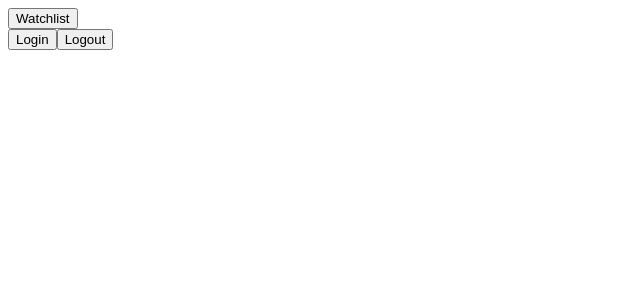
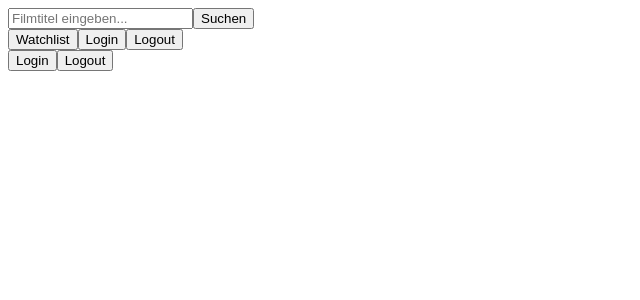
Before and after one commit to Maikeru04/Watchly, a React app in the folder frontend/: page / in a window 1280 px wide. Shown: the top 300 px of the page, without its empty margins (0-640 px from the left). Built offline with nearby package versions, Linux system fonts and the light colour scheme; no server answers; the HTML template or start-up script is replaced by a standard one.

Commit message:
Added advanced NavBar

```diff
--- a/frontend/src/Navbar.tsx
+++ b/frontend/src/Navbar.tsx
@@ -1,19 +1,63 @@
+import { useState } from "react";
+import { movieService } from "./api/MovieService.ts";
+import type { Movie } from "./types/Movie.ts";
 import {useNavigate} from "react-router-dom";
 
-export default function Navbar() {
+type NavbarProps = {
+    setMovies: (movies: Movie[]) => void;
+    setLoading: (loading: boolean) => void;
+};
 
+export default function Navbar({ setMovies, setLoading }: NavbarProps) {
+    const [inputValue, setInputValue] = useState("");
     const nav = useNavigate()
 
-    function navSeries() {
+    function login() {
+        const host =
+            window.location.host === "localhost:5173"
+                ? "http://localhost:8080"
+                : window.location.origin;
+        window.open(host + "/oauth2/authorization/github", "_self");
+    }
+
+    function logout() {
+        const host =
+            window.location.host === "localhost:5173"
+                ? "http://localhost:8080"
+                : window.location.origin;
+        window.open(host + "/logout", "_self");
+    }
+
+    const handleSubmit = async () => {
+        setLoading(true);
+        const results = await movieService(inputValue);
+        setMovies(results);
+        setLoading(false);
+    };
+
+    function navWatchlist() {
         nav("/watchlist")
     }
 
-
     return (
-        <>
-            <div>
-                <button onClick={navSeries}>Watchlist</button>
-            </div>
-        </>
-    )
+        <div>
+            <form
+                onSubmit={(e) => {
+                    e.preventDefault();
+                    handleSubmit();
+                }}
+            >
+                <input
+                    type="text"
+                    value={inputValue}
+                    onChange={(e) => setInputValue(e.target.value)}
+                    placeholder="Filmtitel eingeben..."
+                />
+                <button type="submit">Suchen</button>
+            </form>
+            <button onClick={navWatchlist}>Watchlist</button>
+            <button onClick={login}>Login</button>
+            <button onClick={logout}>Logout</button>
+        </div>
+    );
 }
```
